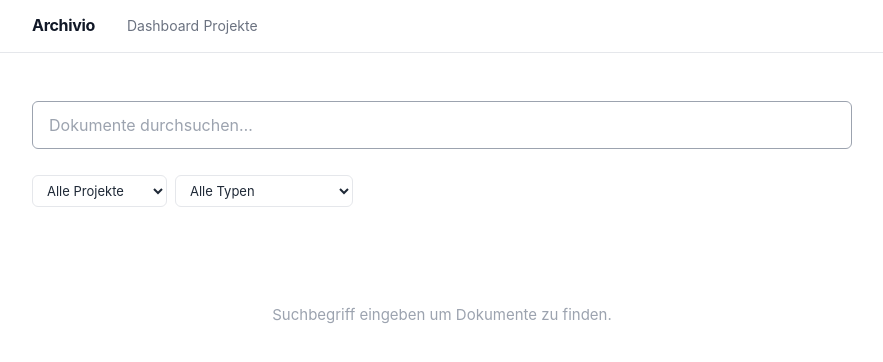
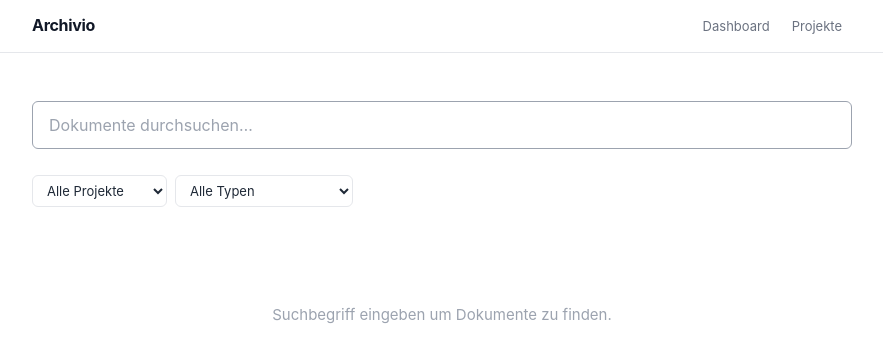
Before and after one commit to inderfab/archivio, a FastAPI app: template web/templates/index.html in a window 1280 px wide. Shown: the top 362 px of the page, without its empty margins (198-1081 px from the left). Run offline with FastAPI, Linux system fonts and the light colour scheme; the template is opened without the code that fills it: most values are stand-ins (such as "Sample title", 1, 10 or a date in 2020).

Commit message:
Improve nav: active page highlight, right-aligned, pill style
Co-Authored-By: Claude Sonnet 4.6 <noreply@anthropic.com>

```diff
--- a/web/templates/base.html
+++ b/web/templates/base.html
@@ -53,13 +53,21 @@
       color: var(--accent);
       text-decoration: none;
     }
+    nav {
+      display: flex;
+      align-items: center;
+      gap: 2px;
+      margin-left: auto;
+    }
     nav a {
-      font-size: 14px;
+      font-size: 13px;
       color: var(--text-2);
       text-decoration: none;
-      padding: 4px 0;
+      padding: 5px 10px;
+      border-radius: var(--radius);
     }
-    nav a:hover { color: var(--text); }
+    nav a:hover { color: var(--text); background: var(--bg-2); }
+    nav a.active { color: var(--text); font-weight: 600; background: var(--bg-2); }
 
     /* ── Suchfeld ── */
     .search-wrap { padding: 48px 0 16px; }
@@ -375,8 +383,8 @@
     <div class="header-inner">
       <a class="logo" href="/">Archivio</a>
       <nav>
-        <a href="/dashboard">Dashboard</a>
-        <a href="/projects">Projekte</a>
+        <a href="/dashboard" class="{{ 'active' if request.url.path.startswith('/dashboard') else '' }}">Dashboard</a>
+        <a href="/projects" class="{{ 'active' if request.url.path == '/projects' else '' }}">Projekte</a>
       </nav>
     </div>
   </div>
```
